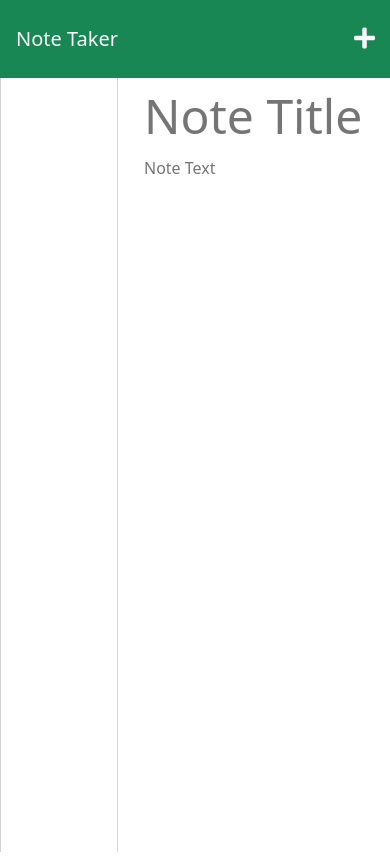
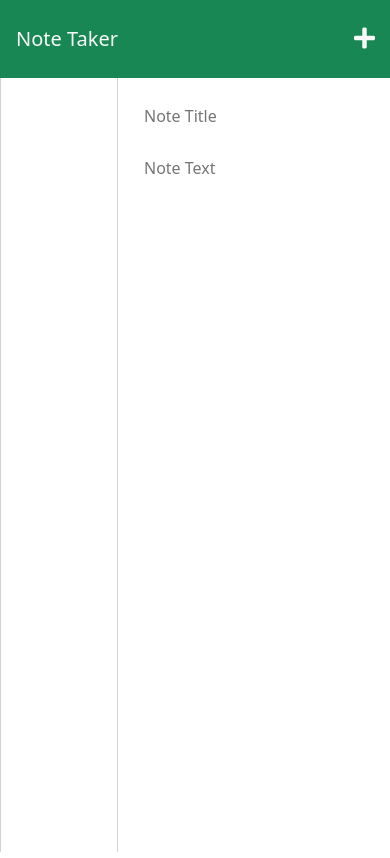
Before and after one commit to mariahmcdaniel/take-note, a website: page public/notes.html in a window 390 px wide. Drawn offline with nearby package versions, Linux system fonts and the light colour scheme; no server answers.

Commit message:
css edit for small screen

```diff
--- a/public/assets/css/styles.css
+++ b/public/assets/css/styles.css
@@ -33,7 +33,7 @@ body {
 .note-title {
   height: 50px;
   margin-top: 13px;
-  font-size: 3rem;
+  font-size: clamp(1rem, 2.5vw, 3rem);
 }
 
 .note-title:read-only,
```
